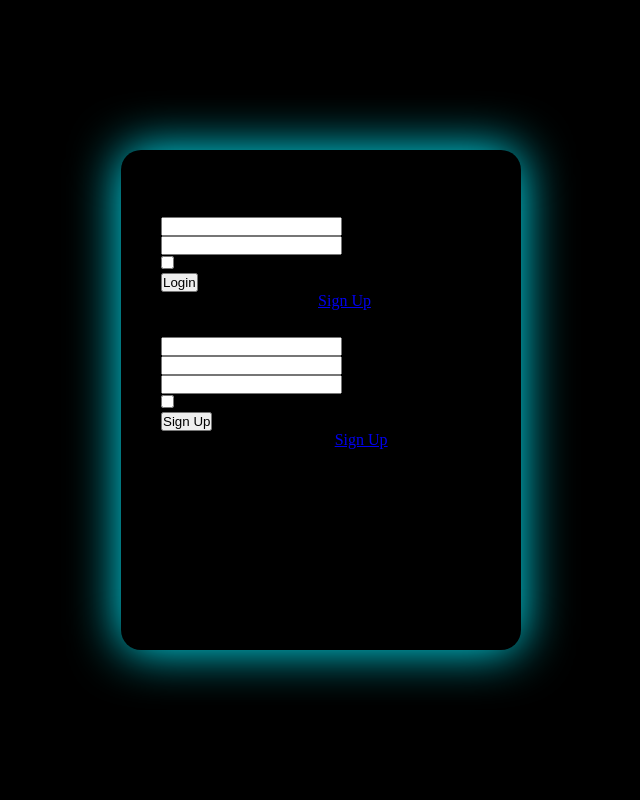
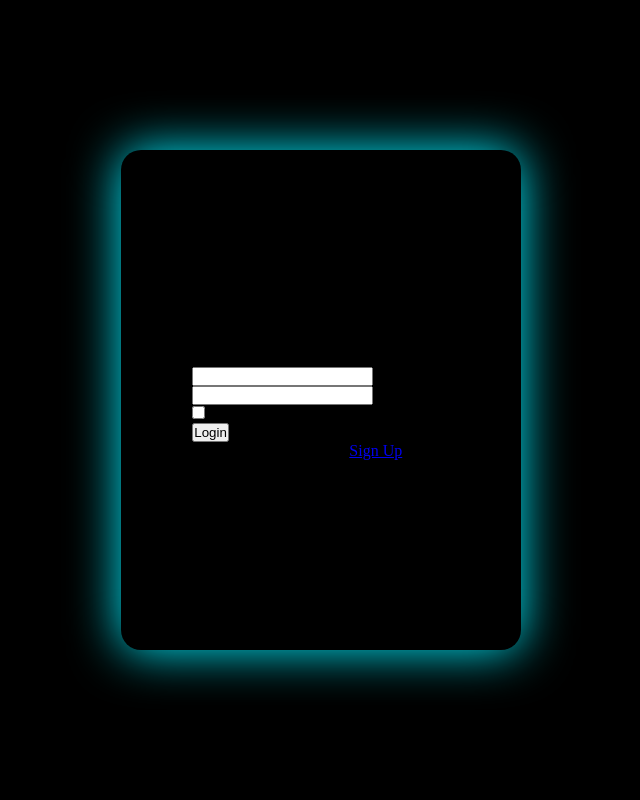
Before and after one commit to hedy-codes/animated-login-form, a plain HTML site: page index.html in a window 1280 px wide. Shown: the whole page, without its empty margins (319-959 px from the left). Drawn offline with Linux system fonts and the light colour scheme.

Commit message:
style: add layout and transition styles for form-wrapper toggle

```diff
--- a/styles/style.css
+++ b/styles/style.css
@@ -34,3 +34,27 @@ body {
 
     }
 }
+
+.form-wrapper {
+    display: flex;
+    justify-content: center;
+    align-items: center;
+    width: 100%;
+    height: 100%;
+    transition: 1s ease-in-out;
+}
+
+.wrapper.active .form-wrapper.sign-in {
+    transform: translateY(-450px);
+}
+
+.wrapper .form-wrapper.sign-up{
+    position: absolute;
+    top: 450px;
+    left: 0%;
+}
+
+
+.wrapper.active .form-wrapper.sign-up {
+    transform: translateY(-450px);
+}
```
